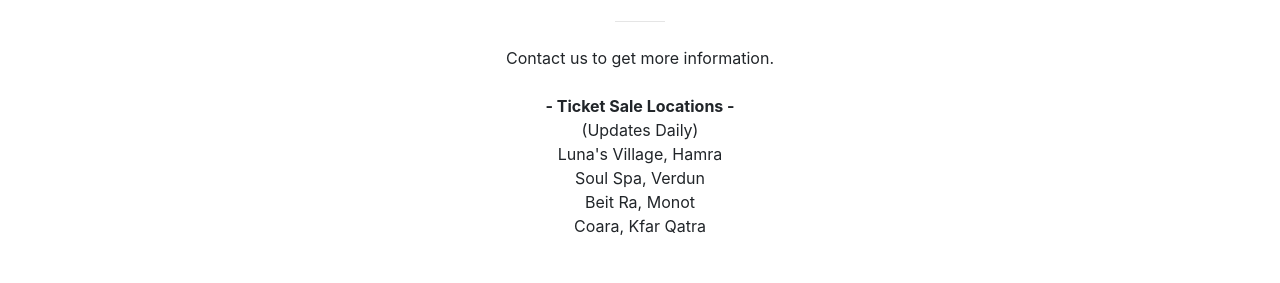
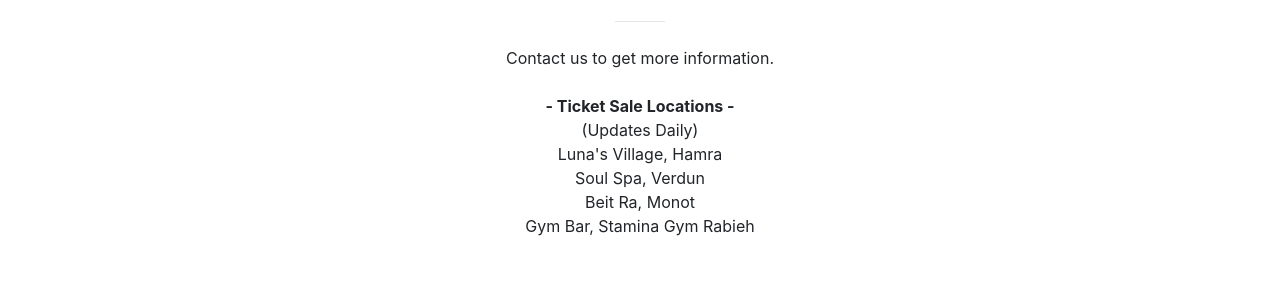
Before and after one commit to 4elementsfest/4elementsfest.github.io, a website with bundled scripts: page index.html in a window 1280 px wide. Shown: the part 3321-3604 px from the top of the page. Built offline with nearby package versions, Linux system fonts and the light colour scheme.

Commit message:
Updated ticket locations.

```diff
--- a/index.html
+++ b/index.html
@@ -260,7 +260,7 @@
             Luna's Village, Hamra<br>
             Soul Spa, Verdun<br>
             Beit Ra, Monot<br>
-            Coara, Kfar Qatra<br>
+            Gym Bar, Stamina Gym Rabieh<br>
             </p>
           </div>
         </div>
```
